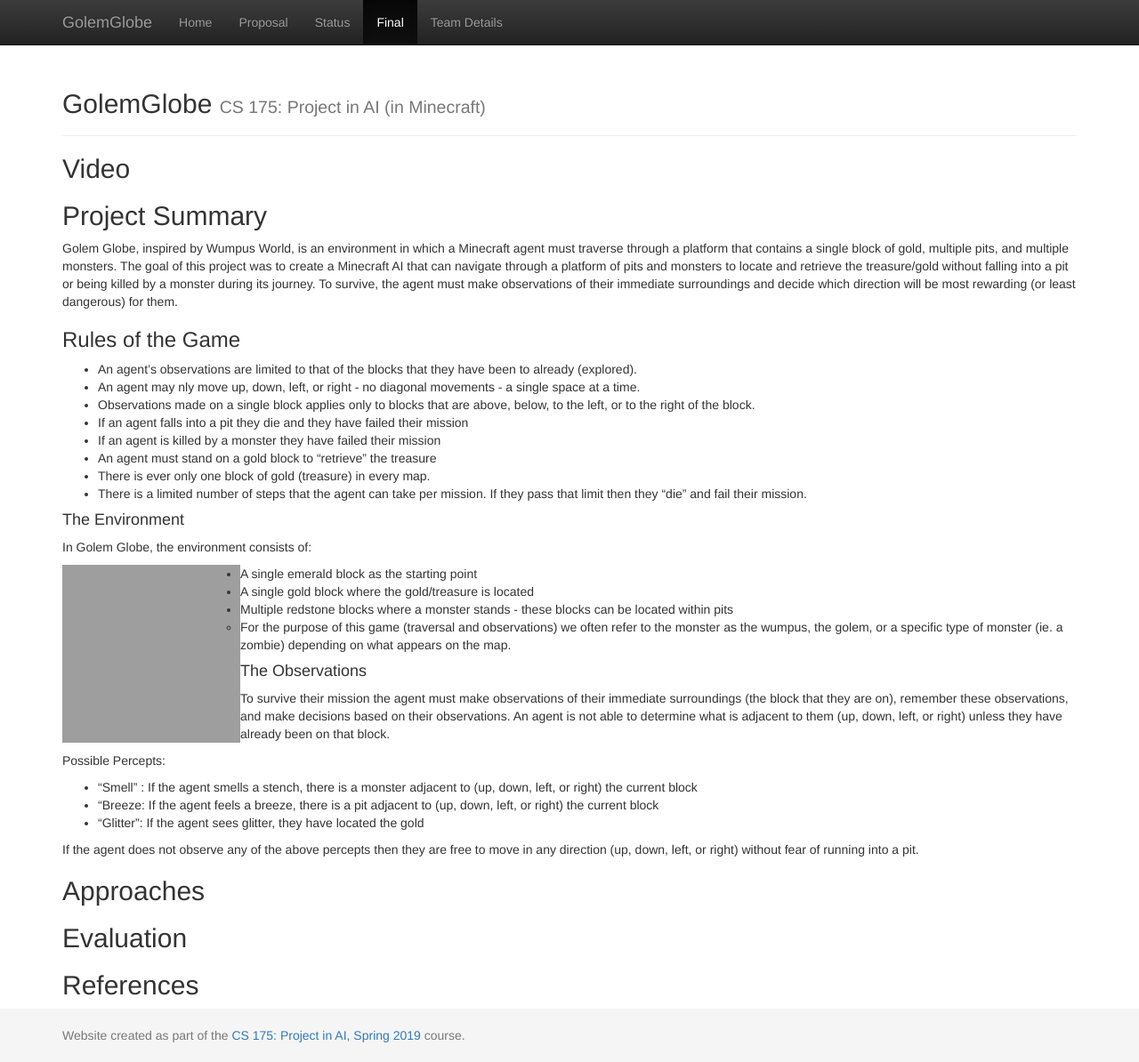
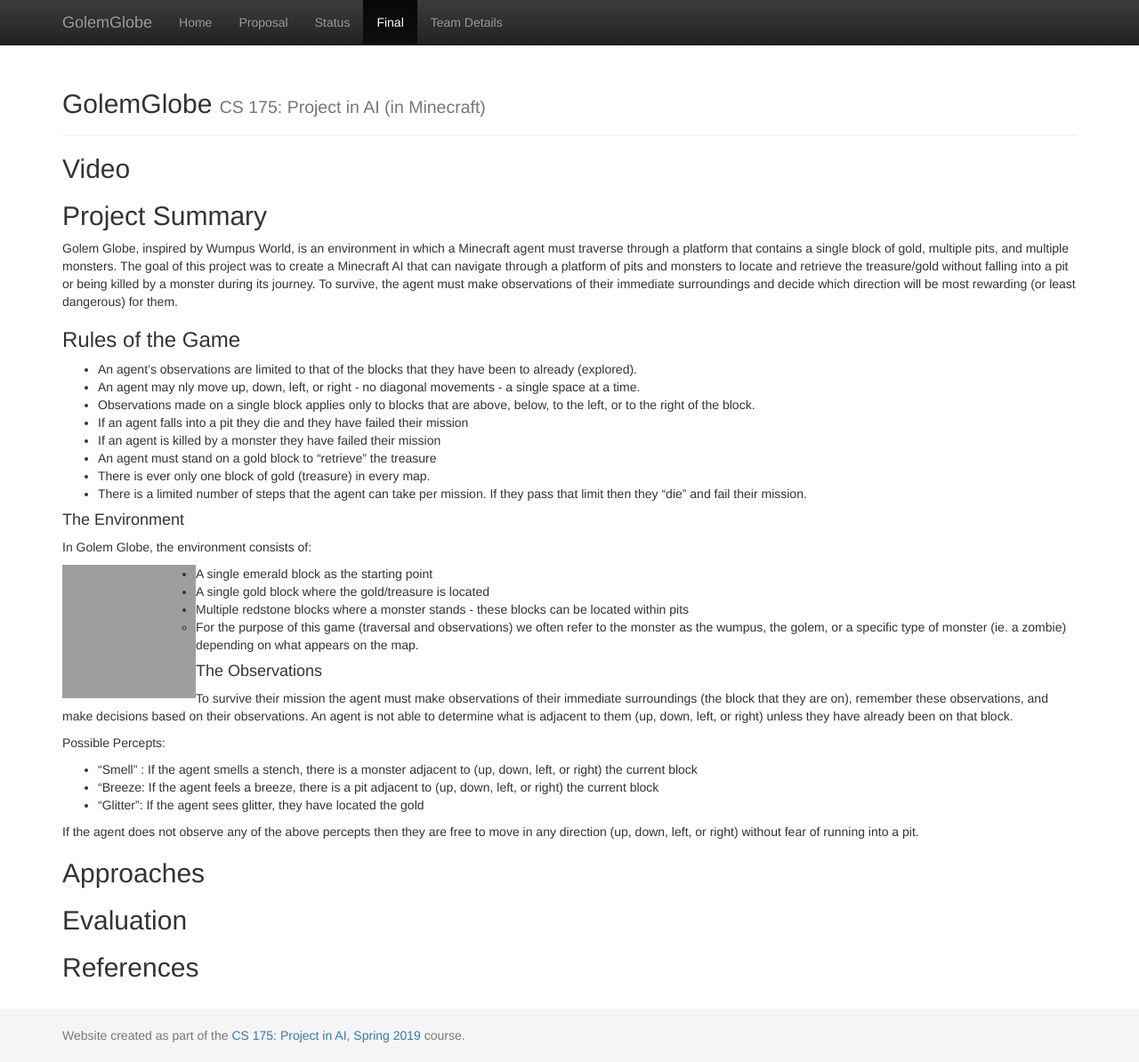
Before and after one commit to SalehO/GolumGlobe, a Jekyll site: the page built from docs/final.md, in a window 1280 px wide and 1194 px high. Shown: the whole window at 89% size. Built offline with Jekyll 4.4.1, drawn with Linux system fonts in a browser that asks for light colours; grey boxes are pictures that could not be loaded.

Commit message:
Update final.md

```diff
--- a/docs/final.md
+++ b/docs/final.md
@@ -22,7 +22,7 @@ Golem Globe, inspired by Wumpus World, is an environment in which a Minecraft ag
 #### The Environment
 In Golem Globe, the environment consists of:
 
-<img align="left" width="200" height="200" src="https://github.com/soberanc/GolemGlobe/blob/master/docs/observations_map.jpg">
+<img align="left" width="150" height="150" src="https://github.com/soberanc/GolemGlobe/blob/master/docs/observations_map.jpg">
 
 * A single emerald block as the starting point
 * A single gold block where the gold/treasure is located
```
